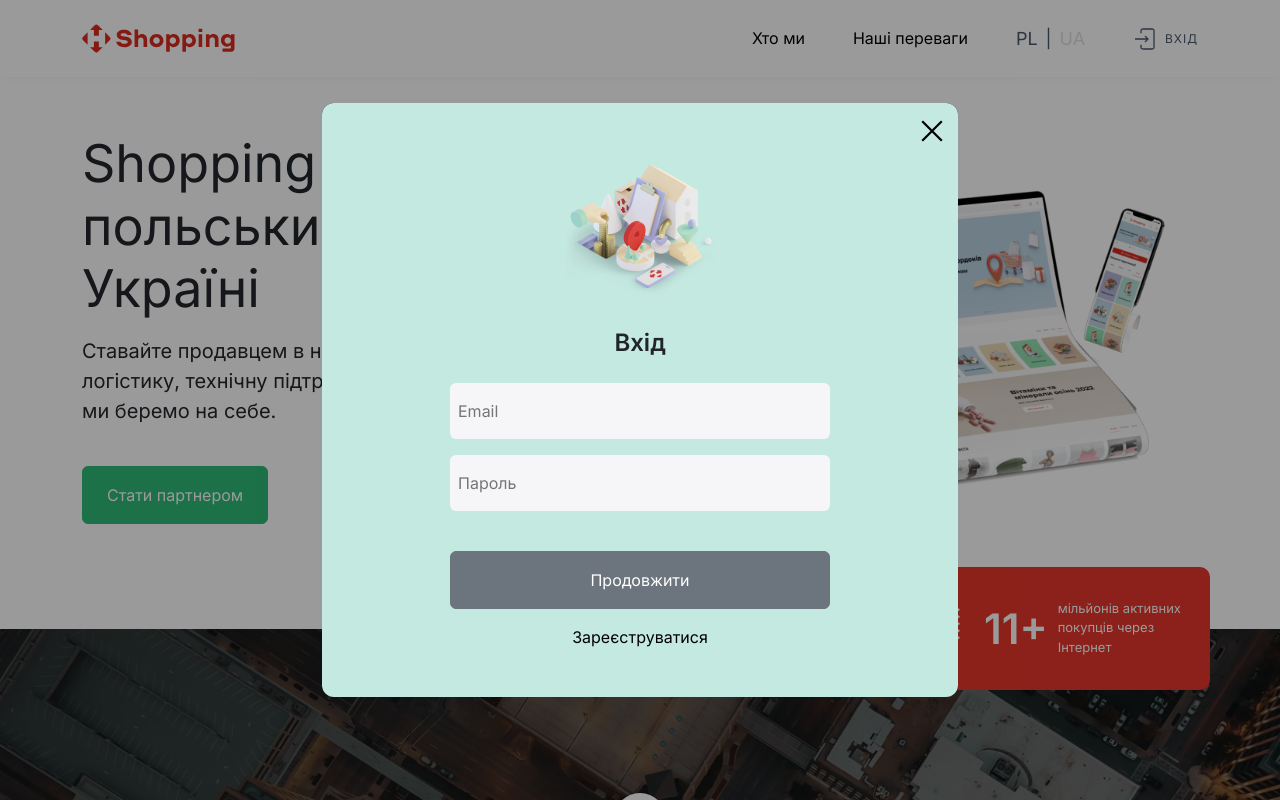
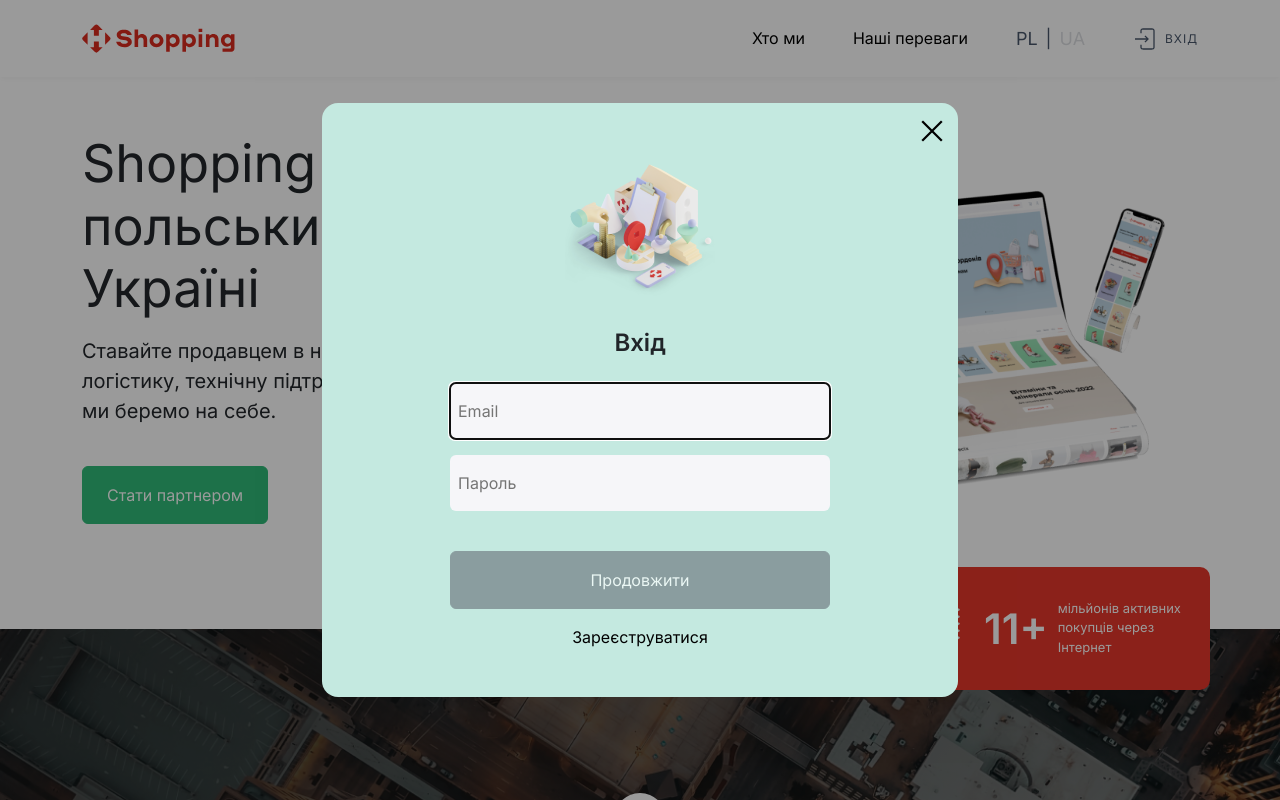
Before and after one commit to nsihor/npcustomer, a React (Create React App) app: page / in a window 1280 px wide. Both pictures are taken after a click on the element "ВХІД". Shown: the top 800 px of the page. Built offline with nearby package versions, Linux system fonts and the light colour scheme.

Commit message:
update login modal

```diff
--- a/src/components/BasicModalWindow/BasicModalWindow.module.scss
+++ b/src/components/BasicModalWindow/BasicModalWindow.module.scss
@@ -14,8 +14,7 @@
 }
 
 .modal {
-  border-radius: 12px;
-  background: #10100f;
+  border-radius: 16px;
   position: relative;
   max-height: calc(100vh - 40px);
   overflow-y: auto;
--- a/src/components/Btn/Btn.jsx
+++ b/src/components/Btn/Btn.jsx
@@ -2,11 +2,12 @@ import css from "./Btn.module.scss";
 import clsx from "clsx";
 import PropTypes from "prop-types";
 
-const Btn = ({styled, text, classes = []}) => {
+const Btn = ({styled, text, params, classes = []}) => {
     return (
         <button
             className={clsx(styled === 'success' ? css.btnSuccess : '', css.btn, `btn btn-${styled} text-nowrap mt-4`, classes)}
             type="submit"
+            {...params}
         >
             {text}
         </button>
--- a/src/components/LoginModal/LoginModal.jsx
+++ b/src/components/LoginModal/LoginModal.jsx
@@ -7,7 +7,7 @@ import {useEffect, useState} from "react";
 import {Link} from "react-router-dom";
 
 const LoginModal = () => {
-    const [userData, setUserData] = useState({});
+    const [userData, setUserData] = useState({email: '', password: ''});
 
     useEffect(() => {
         console.log(userData)
@@ -19,10 +19,10 @@ const LoginModal = () => {
                 <img className='mb-4' src={img} alt='products'/>
                 <h2 className={clsx(css.title, 'mb-4')}>Вхід</h2>
                 <Formik
-                    initialValues={{email: '', password: ''}}
-                    onSubmit={(values, {resetForm}) => {
+                    initialValues={{email: userData.email, password: ''}}
+                    onSubmit={(values) => {
                         setUserData(values)
-                        resetForm()
+                        console.log(userData)
                 }}>
                     <Form className='d-flex flex-column'>
                         <Field
@@ -30,14 +30,25 @@ const LoginModal = () => {
                             type='email'
                             placeholder='Email'
                             className={clsx(css.input, 'rounded border-0 mb-3 py-3 px-2')}
+                            value={userData.email}
+                            onChange={(e) => setUserData(() => ({ ...userData, email: e.target.value }))}
+                            autoFocus
                         />
                         <Field
                             name='password'
                             type='password'
                             placeholder='Пароль'
                             className={clsx(css.input, 'rounded border-0 mb-3 py-3 px-2')}
+                            value={userData.password}
+
+                            onChange={(e) => setUserData(() => ({ ...userData, password: e.target.value }))}
+
                         />
-                        <Btn text='Продовжити' styled='secondary'/>
+                        {userData.email && userData.password ? (
+                            <Btn text='Продовжити' styled='success' />
+                        ) : (
+                            <Btn params={{ disabled: true }} text='Продовжити' styled='secondary' />
+                        )}
                     </Form>
                 </Formik>
                 <Link to={'/registration'}  className='btn btn-light text-nowrap bg-transparent border-0 py-3 px-4'>
--- a/src/components/LoginModal/LoginModal.module.scss
+++ b/src/components/LoginModal/LoginModal.module.scss
@@ -1,6 +1,8 @@
 .main {
+  display: flex;
+  justify-content: center;
   width: 636px;
-  padding: 50px 128px 32px 128px;
+  padding: 50px 15px 32px 15px;
   background-color: #C4E9E0;
 }
 
```
Also changed, not shown: src/App.css (deleted, +0 -38 lines).
